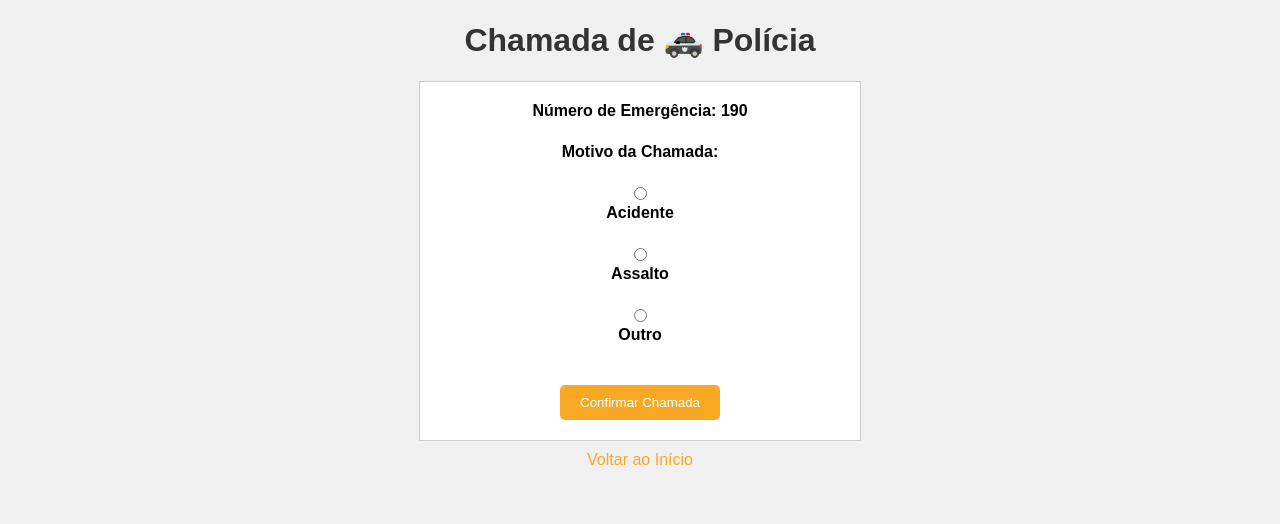
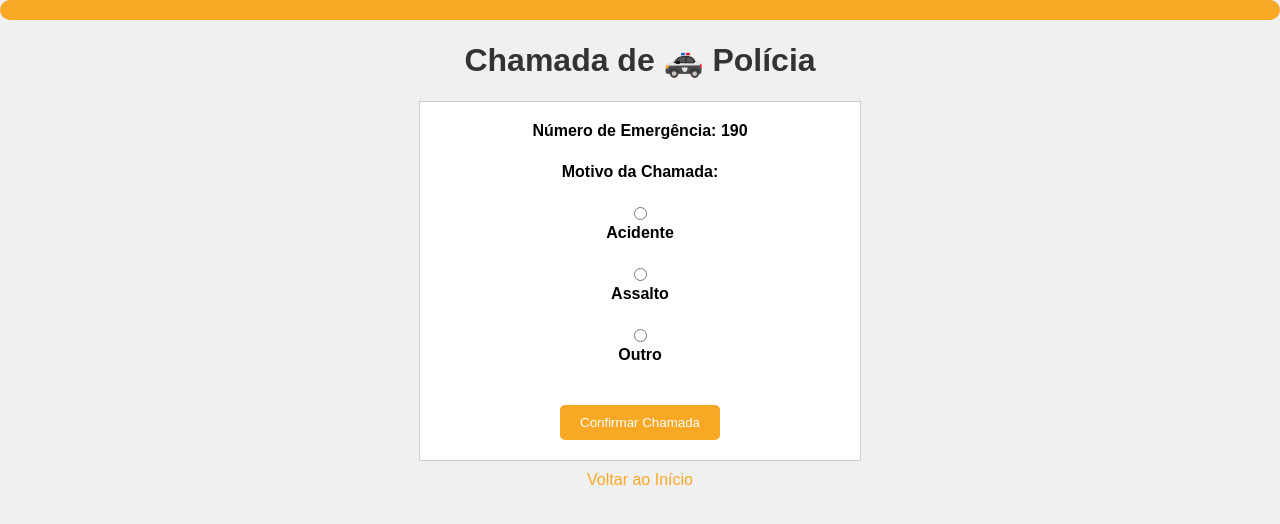
Before and after one commit to Enzzx/SPAI, a website: page public/emergencia/policia.html in a window 1280 px wide. Drawn offline with Linux system fonts and the light colour scheme.

Commit message:
Update styleEmerg.css

```diff
--- a/public/emergencia/styleEmerg.css
+++ b/public/emergencia/styleEmerg.css
@@ -4,6 +4,12 @@ body {
     margin: 0;
     padding: 0;
     text-align: center;
+}
+
+.container {
+    background-color: #f9a826;
+    padding: 10px;
+    border-radius: 10px;
 }
 
 h1 {
```
